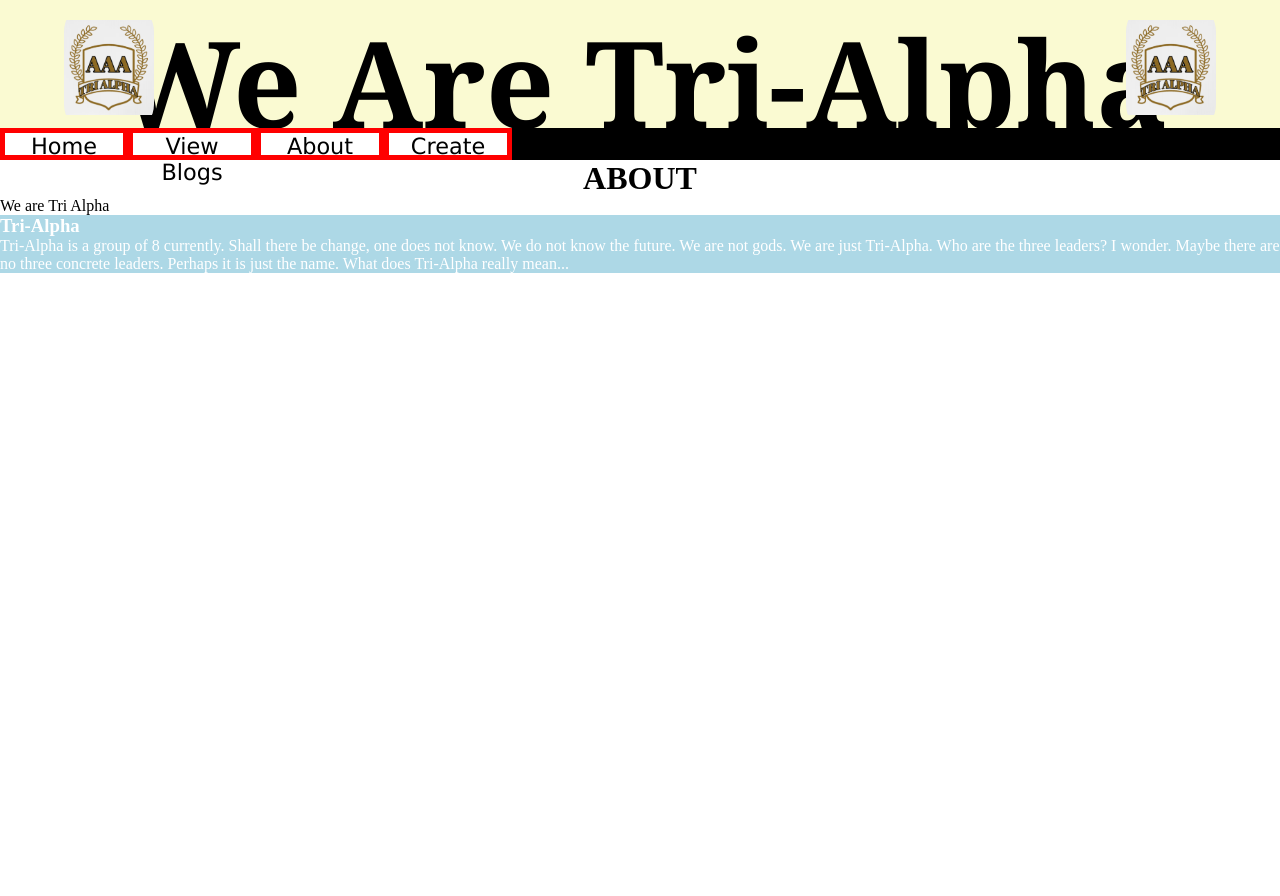
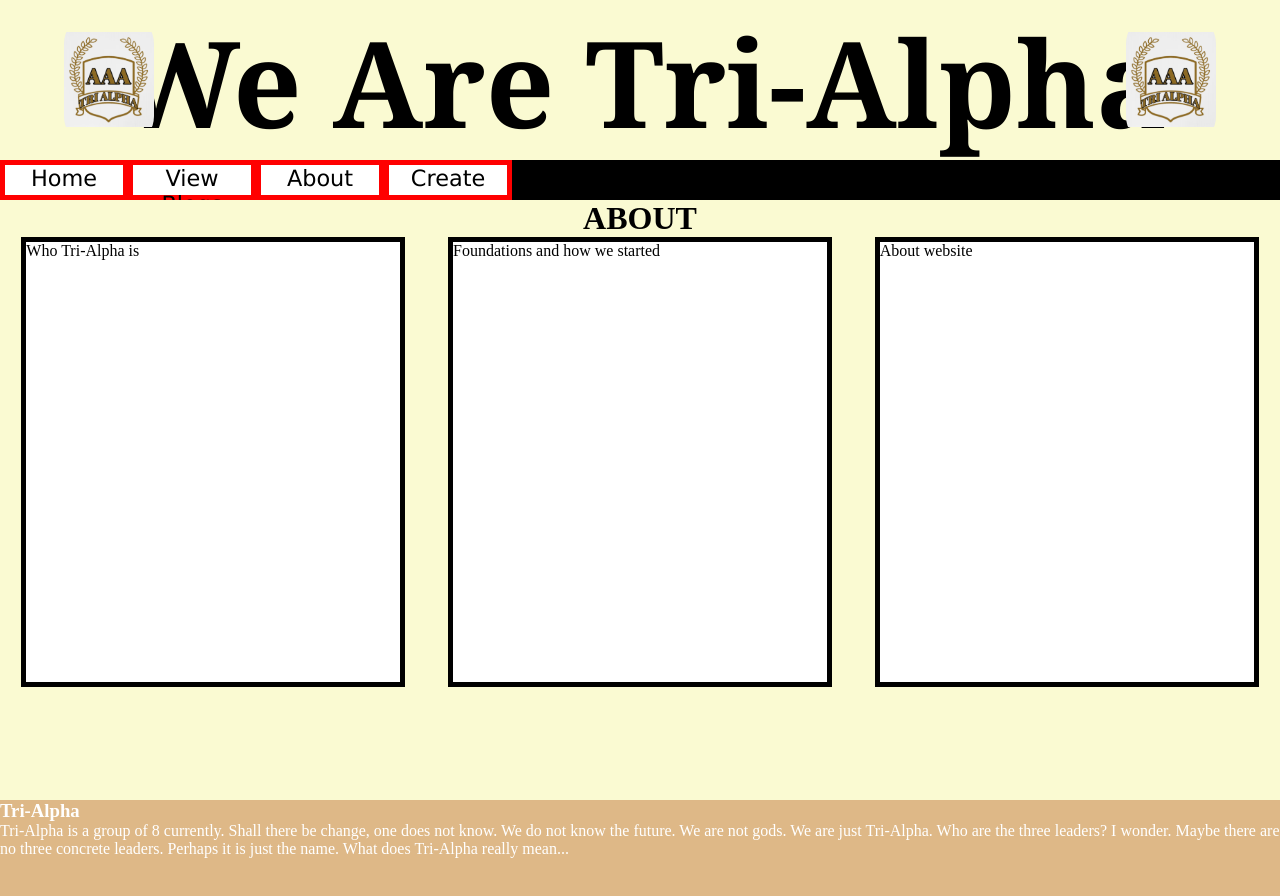
Before and after one commit to YoshiFrancis/Tri-Alpha-Frontend, a React (Create React App) app: page /about in a window 1280 px wide. Shown: the top 896 px of the page. Before the commit the page ends 800 px from the top, so only its background shows below. Built offline with nearby package versions, Linux system fonts and the light colour scheme.

Commit message:
Added some cs styiling to the About page and starting some css styling for the create blogs page

```diff
--- /dev/null
+++ b/src/components/About/About.css
@@ -0,0 +1,22 @@
+#container {
+    position: relative;
+    height: 100%;
+    background-color: lightgoldenrodyellow;
+    height: 75vh;
+}
+
+#box-container {
+    display: flex;
+    flex-direction: row;
+    justify-content: space-around;
+    align-items: center;
+    height: 75%;
+    width: 100%;
+}
+
+.box {
+    border: 5px black solid;
+    background-color: white;
+    height: 100%;
+    width: 30%;
+}
--- a/src/components/About/About.js
+++ b/src/components/About/About.js
@@ -1,8 +1,16 @@
+import "./About.css"
+
+
 const About = () => {
     return (
-        <div>
+        <div id="container">
             <h1>ABOUT</h1>
-            <p> We are Tri Alpha</p>
+            <div id="box-container">
+                <div className="box">Who Tri-Alpha is</div>
+                <div className="box">Foundations and how we started</div>
+                <div className="box">About website</div>
+            </div>
+
         </div>
 
     )
--- a/src/components/AddPostForm/AddPostForm.css
+++ b/src/components/AddPostForm/AddPostForm.css
@@ -38,3 +38,17 @@
     left: 25%;
     border-radius: 20%;
 }
+
+
+label {
+    color: white;
+}
+
+form {
+    display: flex;
+    flex-direction: column;
+    justify-content: center;
+    align-content: center;
+    width: 75%;
+    margin: 1% auto;
+}
--- a/src/components/AddPostForm/AddPostForm.js
+++ b/src/components/AddPostForm/AddPostForm.js
@@ -27,7 +27,9 @@ const AddPostForm = () => {
                     })
                     await addPost(newPost)
                 }}>
+                    <label for="topic">Topic:</label>
                     <input
+                    required
                     type = "text"
                     value={newPost.topic}
                     name="topic"
@@ -35,9 +37,10 @@ const AddPostForm = () => {
                         ...newPost,
                         topic: target.value
                     })}
-                    placeholder="Topic"
                     />
+                    <label for="username:">Name</label>
                     <input
+                    required
                     type="text"
                     value={newPost.username}
                     name="username"
@@ -45,9 +48,10 @@ const AddPostForm = () => {
                         ...newPost,
                         username: target.value
                     })}
-                    placeholder="Name"
                     />
+                    <label for="info">Blog:</label>
                     <input
+                    required
                     type="text"
                     value={newPost.info}
                     name="info"
@@ -55,7 +59,6 @@ const AddPostForm = () => {
                         ...newPost,
                         info: target.value
                     })}
-                    placeholder="Input Info here"
                     />
 
                     <button
--- a/src/components/Footer/Footer.css
+++ b/src/components/Footer/Footer.css
@@ -1,5 +1,6 @@
 .footer-body {
-    background-color: lightblue;
+    background-color: burlywood;
     text-align: left;
     color: white;
+    height: 30vh
 }
--- a/src/components/Header/Header.css
+++ b/src/components/Header/Header.css
@@ -7,7 +7,7 @@
 #header-body {
     background-color: lightgoldenrodyellow;
     color: black;
-    height: 10em;
+    height: 25vh;
     border: 5px yellow none;
     position: relative;
 }
@@ -49,7 +49,7 @@
     background-size: 7vw;
     background-position: center;
     border-radius: 20%;
-    top: 5%;
+    top: 2.5vh;
 }
 
 .nav-item {
--- a/src/components/Home/Home.css
+++ b/src/components/Home/Home.css
@@ -2,8 +2,8 @@
     background-image: url("../../images/TriaAlpha-flag.PNG");
     background-repeat: no-repeat;
     background-position: center;
-    background-color: yellow;
-    height: 100vh;
+    background-color: lightgoldenrodyellow;
+    height: 75vh;
 }
 
 #left-home-btn {
```
